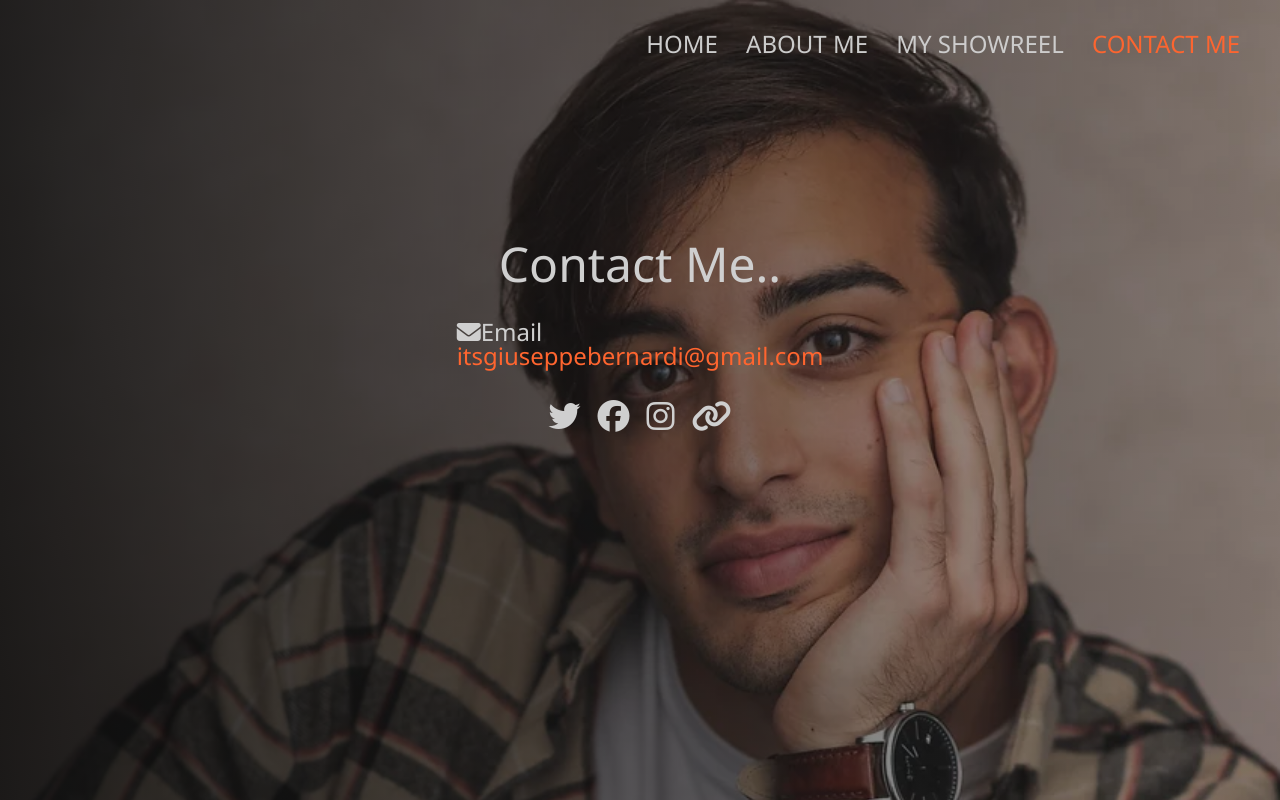
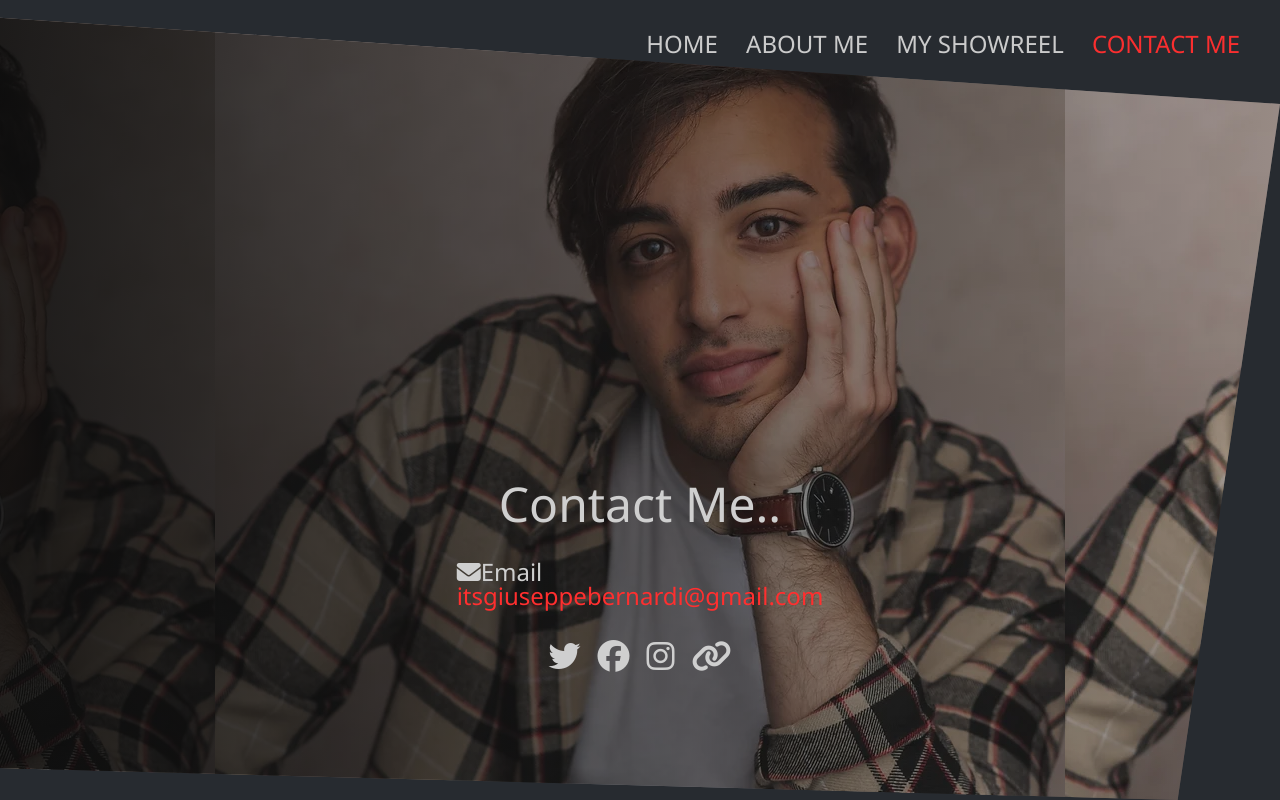
Before and after one commit to k8a87/Giuseppe-Bernardi, a website built with Parcel: page contact.html in a window 1280 px wide. Built offline with nearby package versions, Linux system fonts and the light colour scheme.

Commit message:
Change colors and add clip path

```diff
--- a/contact.html
+++ b/contact.html
@@ -36,13 +36,14 @@
       <h2>Contact Me..</h2>
       <div class="contact__list">
         <div class="contact__email">
-          <i class="fas fa-envelope"></i>Email <div class="text-secondary">itsgiuseppebernardi@gmail.com</div>
+          <span><i class="fas fa-envelope"></i>Email</span> <br /><a href="mailto:itsgiuseppebernardi@gmail.com"
+            class="text-secondary">itsgiuseppebernardi@gmail.com</a>
         </div>
       </div>
       <div class="social-icons">
         <a href="https://twitter.com/peppeberna"> <i class="fab fa-twitter fa-2x"></i></a>
         <a href="https://www.facebook.com/giuseppe.bernardi.351"> <i class="fab fa-facebook fa-2x"></i></a>
-        <a href="https://www.instagram.com/peppebernardi/?hl=en-gb"> <i class="fab fa-instagram fa-2x"></i></a>
+        <a href="https://www.instagram.com/peppeberna/?hl=en"> <i class="fab fa-instagram fa-2x"></i></a>
         <a href="https://www.spotlight.com/3599-0163-5297"> <i class="fa fa-link fa-2x"></i></a>
       </div>
     </section>
--- a/scss/_about.scss
+++ b/scss/_about.scss
@@ -14,6 +14,7 @@
     flex-direction: column;
     align-items: center;
     justify-content: flex-end;
+    clip-path: polygon(0 0, 100% 19%, 85% 100%, 0 95%);
     p {
       margin-bottom: 2rem;
     }
@@ -62,24 +63,3 @@
     }
   }
 }
-
-@media screen and (min-width: 768px) {
-  .about {
-    .gallery {
-      img {
-        width: 10vw;
-        margin: 0 1rem;
-      }
-    }
-    .bio {
-      display: flex;
-      text-align: start;
-      &__text {
-        width: 50vw;
-      }
-      &__img {
-        width: 20vw;
-      }
-    }
-  }
-}
--- a/scss/_config.scss
+++ b/scss/_config.scss
@@ -1,5 +1,5 @@
-$primary-color: #025450;
-$secondary-color: #ff652f;
+$primary-color: #272b30;
+$secondary-color: #ff2f2f;
 $ternary-color: #0c0c0c;
 
 * {
--- a/scss/_contact.scss
+++ b/scss/_contact.scss
@@ -1,6 +1,6 @@
 .contact {
   height: 100%;
-  padding-top: 30vh;
+  padding-top: 60vh;
   overflow: hidden;
   display: flex;
   flex-direction: column;
@@ -11,7 +11,7 @@
       rgba($ternary-color, 0.3)
     ),
     url(/img/model-1.webp) center top;
-  background-size: cover;
+  clip-path: polygon(-2% 2%, 100% 13%, 92% 100%, 0 96%);
 
   h2 {
     font-size: 3rem;
--- a/scss/_home.scss
+++ b/scss/_home.scss
@@ -10,6 +10,7 @@
       rgba($ternary-color, 0.3)
     ),
     url(/img/model-1.webp) center top;
+  clip-path: polygon(20% 0, 0 95%, 100% 98%, 95% 0);
 
   &__name {
     font-size: 5rem;
--- a/scss/_responsive.scss
+++ b/scss/_responsive.scss
@@ -29,8 +29,26 @@
     }
   }
 
-  .about__bio {
-    font-size: 1.5rem;
+  .about {
+    .gallery {
+      img {
+        width: 10vw;
+        margin: 0 1rem;
+      }
+    }
+    .bio {
+      display: flex;
+      text-align: start;
+      &__text {
+        width: 50vw;
+      }
+      &__img {
+        width: 20vw;
+      }
+    }
+    &__bio {
+      font-size: 1.5rem;
+    }
   }
 
   .showreel {
@@ -51,12 +69,6 @@
       font-size: 3rem;
     }
   }
-
-  .contact {
-    &__list {
-      grid-template-columns: repeat(2, 1fr);
-    }
-  }
 }
 
 @include media-lg {
@@ -66,19 +78,10 @@
       width: 800px;
     }
   }
-  .contact {
-    &__list {
-      grid-template-columns: repeat(3, 1fr);
-    }
-  }
 }
 
 @include media-xl {
   .showreel__bio-image {
     height: 50vh;
   }
-
-  .about .jobs {
-    grid-template-columns: repeat(3, 1fr);
-  }
 }
--- a/scss/_showreel.scss
+++ b/scss/_showreel.scss
@@ -2,7 +2,7 @@
   padding-bottom: 2rem;
 
   &__bio-image {
-    height: 60vh;
+    height: 40vh;
     width: 100%;
     background: linear-gradient(
         to right,
@@ -10,6 +10,8 @@
         rgba($ternary-color, 0.3)
       ),
       url(/img/model-1.webp) center top;
+    clip-path: polygon(13% 0, 100% 19%, 85% 100%, 0 100%);
+
     // background-size: cover;
     display: flex;
     flex-direction: column;
--- a/scss/main.scss
+++ b/scss/main.scss
@@ -42,6 +42,12 @@ main {
     bottom: 1rem;
     left: 1rem;
 
+    &--home {
+      position: relative;
+      bottom: -12px;
+      left: 0;
+    }
+
     a {
       padding: 0.4rem;
 
```
Also changed, not shown: about.html (+1 -1 lines), index.html (+1 -1 lines), showreel.html (+1 -1 lines).
